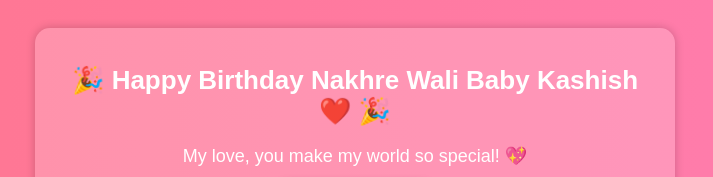
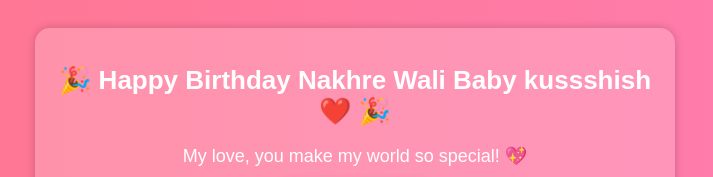
Before and after one commit to Abhinav12112/birthday-surprise, a plain HTML site: page index.html in a window 1280 px wide. Shown: the top 177 px of the page, without its empty margins (285-998 px from the left). Drawn offline with Linux system fonts and the light colour scheme.

Commit message:
Update index.html
Signed-off-by: Abhinav12112 <abhinavrajput67814@gmail.com>

```diff
--- a/index.html
+++ b/index.html
@@ -9,7 +9,8 @@
 <body>
 
     <div class="container">
-        <h1>🎉 Happy Birthday Nakhre Wali Baby Kashish ❤️ 🎉</h1>
+        <h1>🎉 Happy Birthday Nakhre Wali Baby
+                       kussshish❤️ 🎉</h1>
         <p>My love, you make my world so special! 💖</p>
 
         <!-- Image Slideshow -->
```
